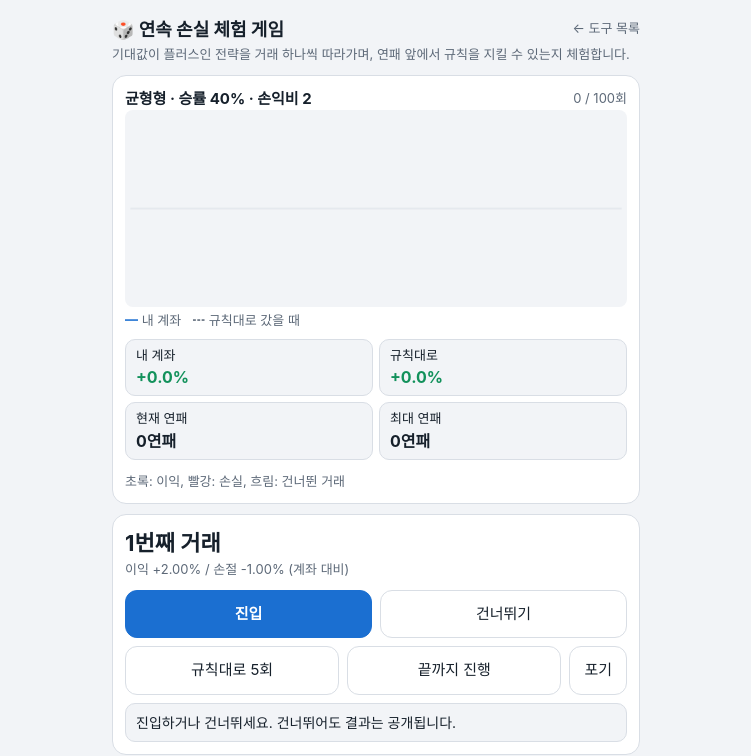
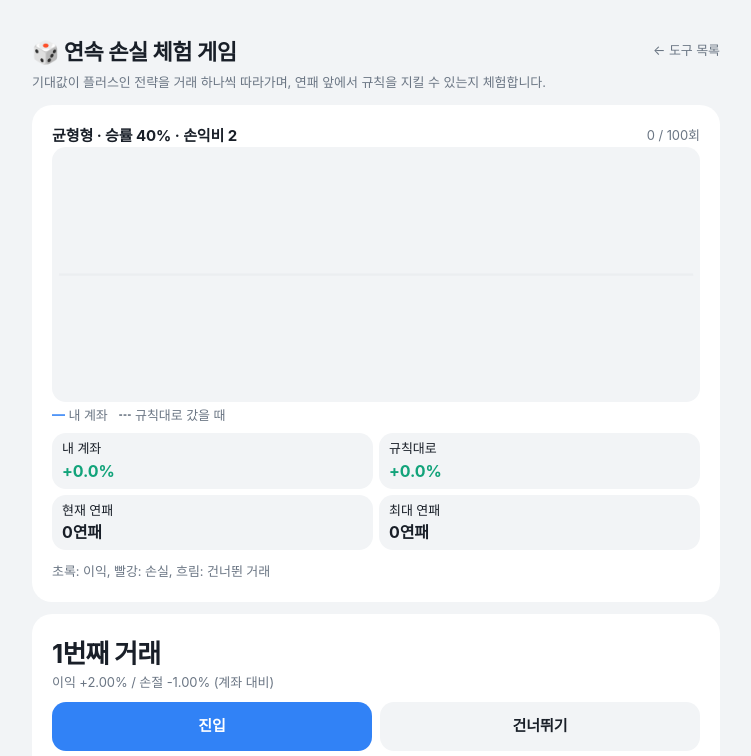
Before and after one commit to readntest/readntest.github.io, a plain HTML site: page streak-game/index.html in a window 1280 px wide. Both pictures are taken after a click on the button "시작하기". Shown: the top 756 px of the page, without its empty margins (264-1015 px from the left). Drawn offline with Linux system fonts and the light colour scheme.

Commit message:
게임 3종 스타일을 Toss 스타일로 변경 (라이트 기본, 흰 카드·알약 버튼)
Co-Authored-By: Claude Sonnet 5.5 <noreply@anthropic.com>

```diff
--- a/streak-game/index.html
+++ b/streak-game/index.html
@@ -6,36 +6,37 @@
 <title>연속 손실 체험 게임</title>
 <meta name="description" content="기대값이 플러스인 전략도 연패는 옵니다. 승률 40% 전략을 거래 하나씩 직접 따라가며 연속 손실 앞에서 규칙을 지킬 수 있는지 체험하고, 규칙대로 갔을 때와 비교합니다.">
 <style>
-:root{color-scheme:dark;--bg:#0f1318;--card:#181e26;--line:#2a323d;--tx:#e8edf3;--sub:#8f9bab;--acc:#4da3ff;--good:#3ecf8e;--bad:#ff6b6b;--warn:#f5b84a}
-@media (prefers-color-scheme:light){:root:not([data-theme=dark]){--bg:#f2f4f7;--card:#fff;--line:#d9dee5;--tx:#16202b;--sub:#5d6978;--acc:#1b6fd1;--good:#12915b;--bad:#d03b3b;--warn:#b57a0a;color-scheme:light}}
-:root[data-theme=light]{--bg:#f2f4f7;--card:#fff;--line:#d9dee5;--tx:#16202b;--sub:#5d6978;--acc:#1b6fd1;--good:#12915b;--bad:#d03b3b;--warn:#b57a0a;color-scheme:light}
+:root{color-scheme:light;--bg:#f2f4f6;--card:#fff;--line:#e5e8eb;--tx:#191f28;--sub:#6b7684;--acc:#3182f6;--good:#12a37a;--bad:#f04452;--warn:#d9730d}
+@media (prefers-color-scheme:dark){:root:not([data-theme=light]){color-scheme:dark;--bg:#17171c;--card:#202027;--line:#2e2e36;--tx:#f2f4f6;--sub:#8b95a1;--acc:#4593fc;--good:#3fd3a6;--bad:#f66570;--warn:#f0a24a}}
+:root[data-theme=dark]{color-scheme:dark;--bg:#17171c;--card:#202027;--line:#2e2e36;--tx:#f2f4f6;--sub:#8b95a1;--acc:#4593fc;--good:#3fd3a6;--bad:#f66570;--warn:#f0a24a}
 *{box-sizing:border-box;-webkit-tap-highlight-color:transparent}
-body{margin:0;background:var(--bg);color:var(--tx);font:15px/1.5 -apple-system,"Apple SD Gothic Neo","Noto Sans KR",system-ui,sans-serif}
+body{margin:0;-webkit-font-smoothing:antialiased;letter-spacing:-.005em;background:var(--bg);color:var(--tx);font:15px/1.5 "Pretendard","Inter",-apple-system,"Apple SD Gothic Neo","Noto Sans KR",system-ui,sans-serif}
 .wrap{max-width:560px;margin:0 auto;padding-block:12px 28px;padding-left:max(16px,env(safe-area-inset-left,0px));padding-right:max(16px,env(safe-area-inset-right,0px))}
-h1{font-size:18px;margin:4px 0 2px}
+h1{font-size:22px;font-weight:700;letter-spacing:-.02em;margin:8px 0 4px}
 .sub{color:var(--sub);font-size:13px}
-.card{background:var(--card);border:1px solid var(--line);border-radius:14px;padding:12px;margin:10px 0}
+.card{background:var(--card);border:0;border-radius:20px;padding:16px;margin:12px 0}
 .row{display:flex;gap:8px;align-items:center}.row.sp{justify-content:space-between}
-button{font:inherit;color:var(--tx);background:var(--card);border:1px solid var(--line);border-radius:12px;padding:12px 14px;cursor:pointer}
+button{font:inherit;font-weight:600;color:var(--tx);background:var(--bg);border:0;border-radius:14px;padding:13px 16px;cursor:pointer;transition:transform .1s,background .15s}
 button:active{transform:scale(.98)}button:disabled{opacity:.45}
-button.pri{background:var(--acc);border-color:var(--acc);color:#fff;font-weight:600}
-button.on{outline:2px solid var(--acc)}
+button.pri{background:var(--acc);color:#fff;font-weight:700}
+button.on{background:var(--acc);color:#fff}
 .grow{flex:1}
-.seg{display:flex;gap:6px;flex-wrap:wrap;margin:6px 0}.seg button{padding:8px 12px;font-size:14px}
-canvas{width:100%;display:block;border-radius:8px;background:var(--bg)}
+.seg{display:flex;gap:6px;flex-wrap:wrap;margin:6px 0}.seg button{padding:9px 14px;font-size:14px;border-radius:999px}
+canvas{width:100%;display:block;border-radius:14px;background:var(--bg)}
 .good{color:var(--good)}.bad{color:var(--bad)}.warn{color:var(--warn)}
 .hide{display:none!important}
 .chips{display:grid;grid-template-columns:repeat(2,1fr);gap:6px;margin-top:8px}
-.chip{background:var(--bg);border:1px solid var(--line);border-radius:10px;padding:6px 10px;font-size:13px}
+.chip{background:var(--bg);border:0;border-radius:14px;padding:6px 10px;font-size:13px}
 .chip b{display:block;font-size:16px}
-.big{font-size:22px;font-weight:700}
+.big{font-size:26px;font-weight:700;letter-spacing:-.03em}
 table{width:100%;border-collapse:collapse;font-size:14px}td,th{padding:5px 4px;text-align:right;border-bottom:1px solid var(--line)}td:first-child,th:first-child{text-align:left}
-.coach{margin-top:8px;padding:8px 10px;border-radius:10px;background:var(--bg);border:1px solid var(--line);font-size:14px;line-height:1.55}
+.coach{margin-top:8px;padding:12px 14px;border-radius:14px;background:var(--bg);border:0;font-size:14px;line-height:1.55}
 .dots{display:flex;flex-wrap:wrap;gap:3px;margin-top:8px}
-.dots i{width:12px;height:12px;border-radius:3px;display:block;background:var(--line)}
+.dots i{width:12px;height:12px;border-radius:4px;display:block;background:var(--line)}
 .dots i.w{background:var(--good)}.dots i.l{background:var(--bad)}.dots i.s{opacity:.35}
 footer{margin-top:18px;font-size:12px;color:var(--sub);line-height:1.5}
 a{color:var(--acc)}
+@media (min-width:900px){.wrap{max-width:720px;padding-top:28px}.card{padding:20px}}
 </style>
 </head>
 <body>
```
Also changed, not shown: bear-game/index.html (+15 -14 lines), infinite-game/index.html (+14 -13 lines).
